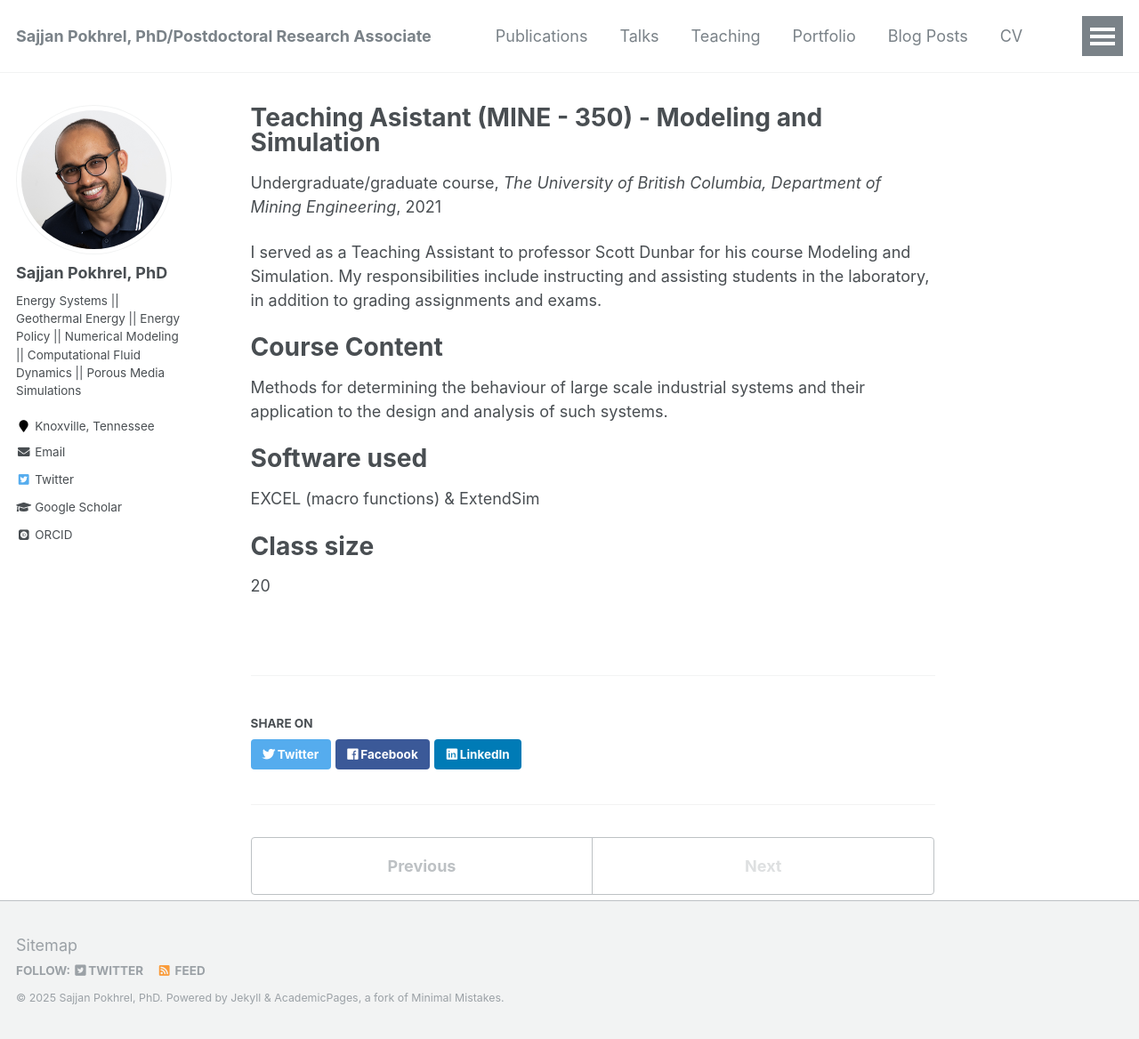
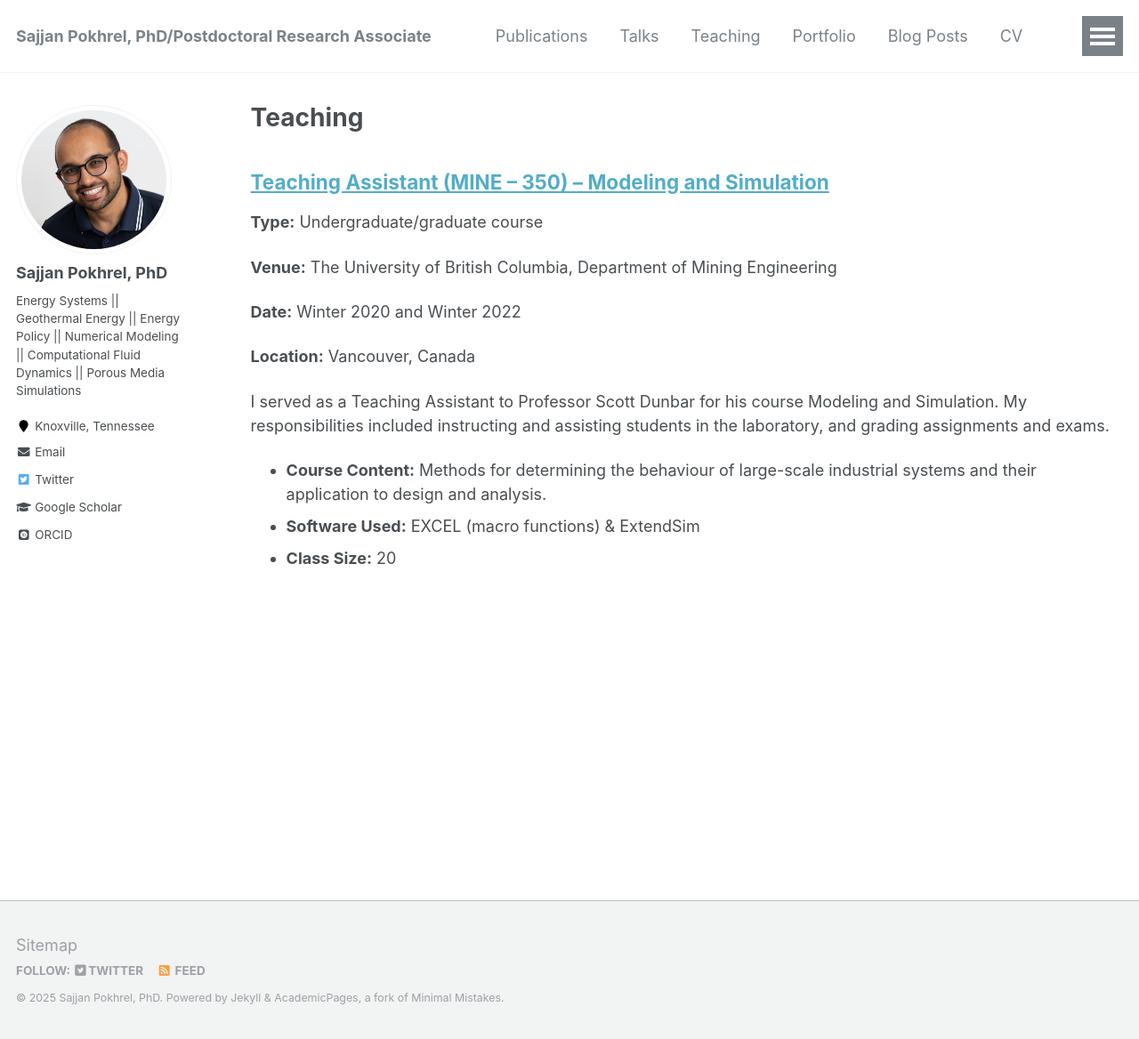
Before and after one commit to sajjanpokhrel/sajjanpokhrel.github.io, a Jekyll site: the page built from _teaching/2014-spring-teaching-1.md, in a window 1280 px wide and 1168 px high. Shown: the whole window at 89% size. Built offline with Jekyll 4.4.1, drawn with Linux system fonts in a browser that asks for light colours; some web fonts are replaced.

Commit message:
teaching - mine water modeling new format

```diff
--- a/_teaching/2014-spring-teaching-1.md
+++ b/_teaching/2014-spring-teaching-1.md
@@ -1,23 +1,28 @@
 ---
-title: "Teaching Asistant (MINE - 350) - Modeling and Simulation"
-collection: teaching
-type: "Undergraduate/graduate course"
-permalink: /teaching/2014-spring-teaching-1
-venue: "The University of British Columbia, Department of Mining Engineering"
-date: 2021-08-01
-location: "Vancouver, Canada"
+layout: archive
+title: "Teaching"
+permalink: /teaching/
+author_profile: true
 ---
 
-I served as a Teaching Assistant to professor Scott Dunbar for his course Modeling and Simulation. My responsibilities include instructing and assisting students in the laboratory, in addition to grading assignments and exams.
+{% include base_path %}
 
-Course Content
-======
-Methods for determining the behaviour of large scale industrial systems and their application to the design and analysis of such systems.
-
-Software used
-======
-EXCEL (macro functions) & ExtendSim
-
-Class size
-======
-20
+<article class="teaching-entry">
+  <h2>
+    <a href="/teaching/2014-spring-teaching-1">
+      Teaching Assistant (MINE – 350) – Modeling and Simulation
+    </a>
+  </h2>
+  <p><strong>Type:</strong> Undergraduate/graduate course</p>
+  <p><strong>Venue:</strong> The University of British Columbia, Department of Mining Engineering</p>
+  <p><strong>Date:</strong> Winter 2020 and Winter 2022 </p>
+  <p><strong>Location:</strong> Vancouver, Canada</p>
+  <p>
+    I served as a Teaching Assistant to Professor Scott Dunbar for his course Modeling and Simulation. My responsibilities included instructing and assisting students in the laboratory, and grading assignments and exams.
+  </p>
+  <ul>
+    <li><strong>Course Content:</strong> Methods for determining the behaviour of large-scale industrial systems and their application to design and analysis.</li>
+    <li><strong>Software Used:</strong> EXCEL (macro functions) & ExtendSim</li>
+    <li><strong>Class Size:</strong> 20</li>
+  </ul>
+</article>
```
